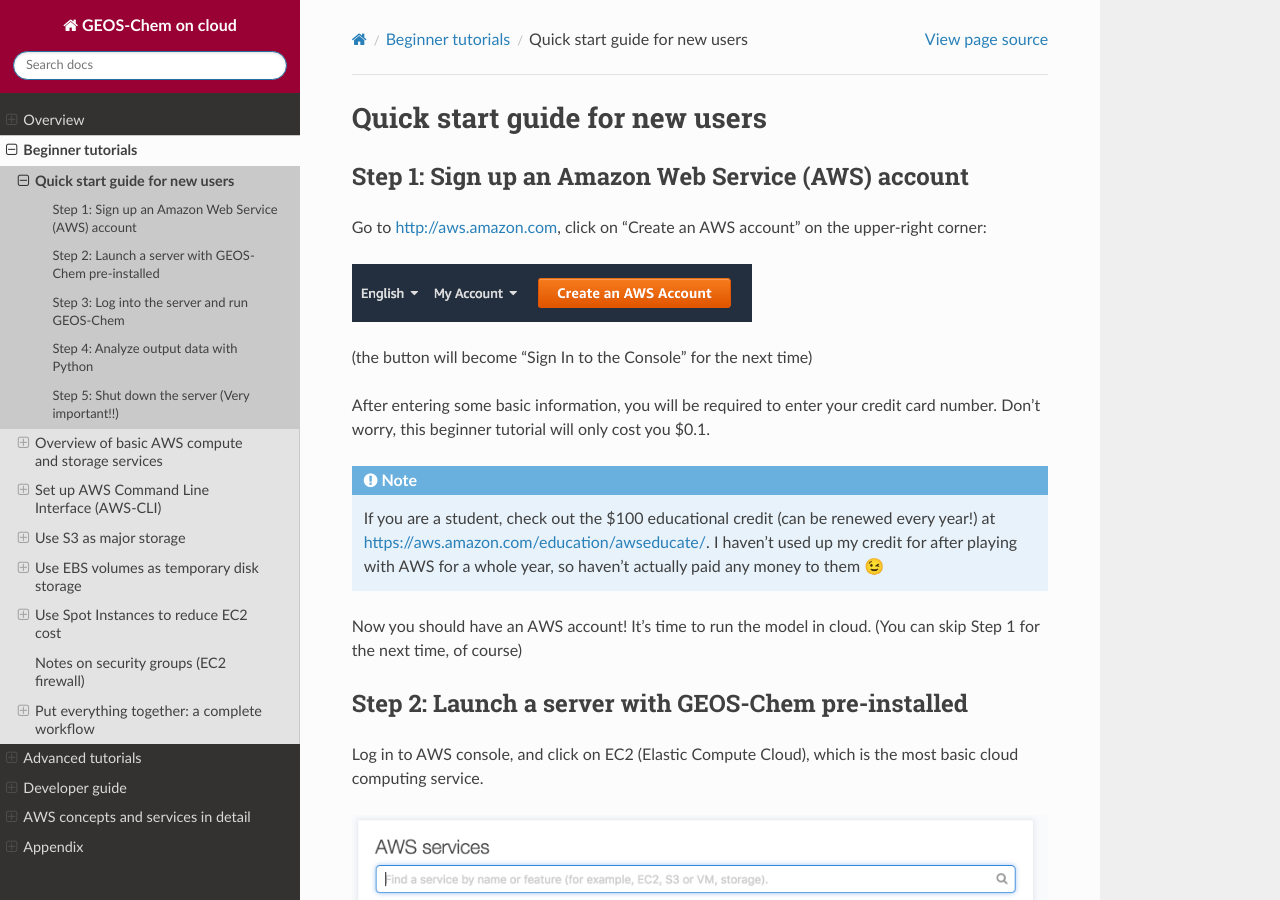
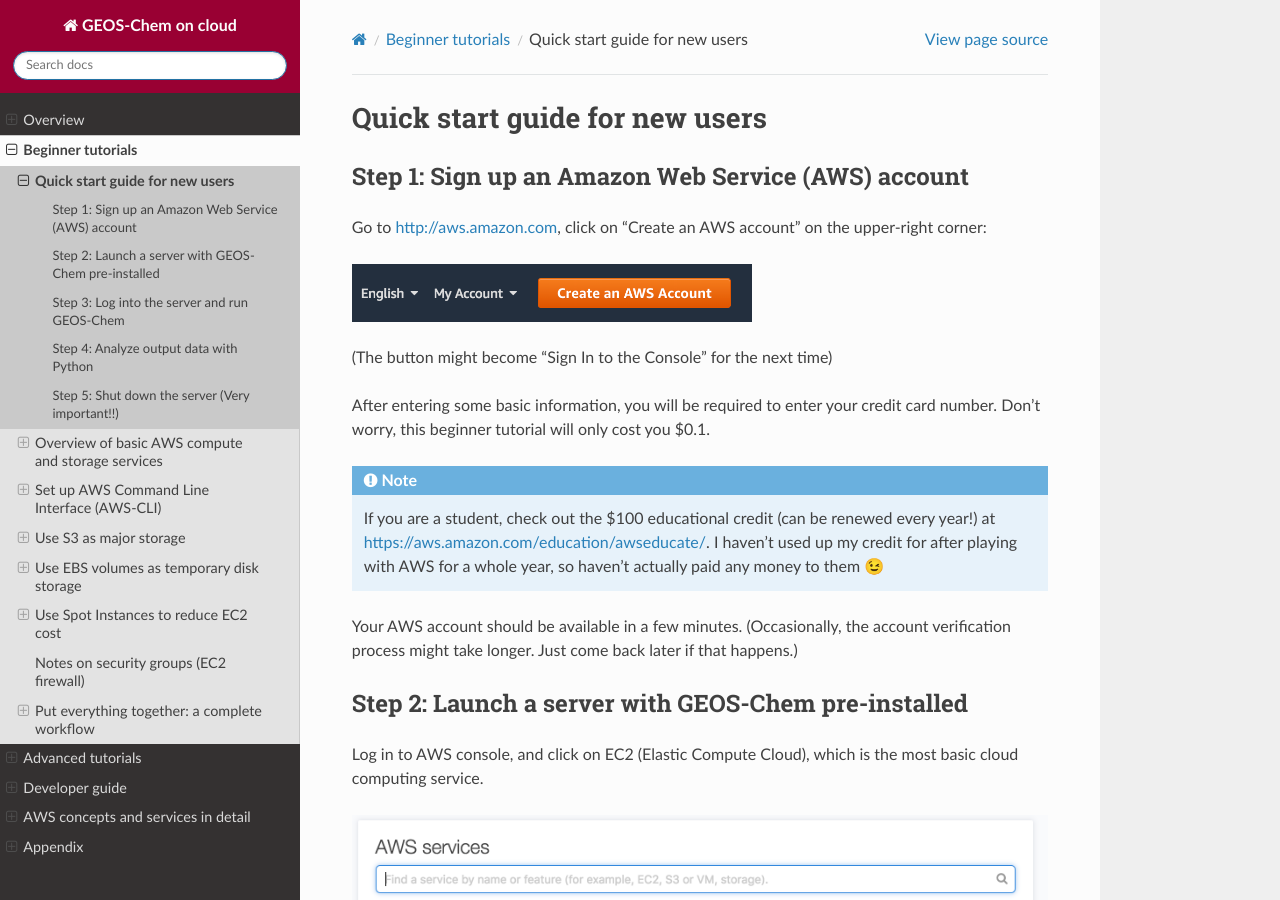
Before and after one commit to geoschem/geos-chem-cloud, a Sphinx documentation site: the page built from doc/source/chapter02_beginner-tutorial/quick-start.rst, in a window 1280 px wide and 900 px high. Built offline with Sphinx 7.4.7 and the Read the Docs theme 2.0.0, drawn with Linux system fonts in a browser that asks for light colours; some of the changed text lies outside the part shown.

Commit message:
Improve the guide based on https://github.com/geoschem/cloud_GC/issues/15#issuecomment-426305477

```diff
--- a/doc/source/chapter02_beginner-tutorial/quick-start.rst
+++ b/doc/source/chapter02_beginner-tutorial/quick-start.rst
@@ -12,14 +12,14 @@
 .. figure:: img/create_aws_account.png
   :width: 400 px
 
-(the button will become "Sign In to the Console" for the next time)
+(The button might become "Sign In to the Console" for the next time)
 
 After entering some basic information, you will be required to enter your credit card number. Don't worry, this beginner tutorial will only cost you $0.1.
 
 .. note::
   If you are a student, check out the $100 educational credit (can be renewed every year!) at https://aws.amazon.com/education/awseducate/. I haven't used up my credit for after playing with AWS for a whole year, so haven't actually paid any money to them 😉
 
-Now you should have an AWS account! It's time to run the model in cloud. (You can skip Step 1 for the next time, of course)
+Your AWS account should be available in a few minutes. (Occasionally, the account verification process might take longer. Just come back later if that happens.)
 
 Step 2: Launch a server with GEOS-Chem pre-installed
 ----------------------------------------------------
@@ -63,6 +63,9 @@
 .. figure:: img/running_instance.png
 
 You now have your own server running on the cloud!
+
+.. warning::
+  If you need to leave this tutorial in the middle, remember to do the :ref:`last step: terminate the server <terminate-label>` to avoid being charged continuously.
 
 .. _login_ec2-label:
 
```
Also changed, not shown: other parts of doc/source/chapter02_beginner-tutorial/quick-start.rst (+2 -2 lines).
